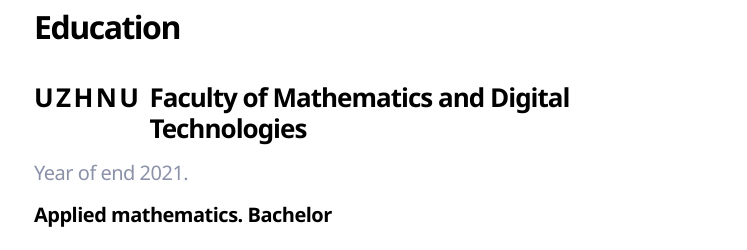
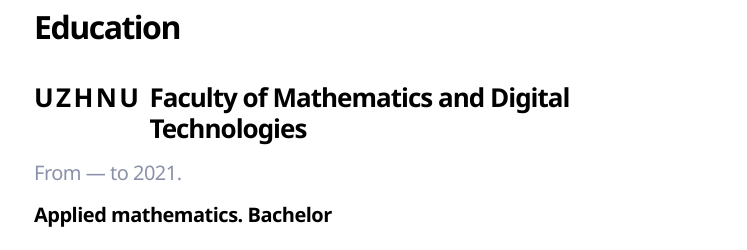
Before and after one commit to inbtwnr/myownwebsite, a Vue app: page /#/ in a window 1280 px wide. Shown: the part 4203-4453 px from the top of the page, without its empty margins (266-1013 px from the left). Built offline with nearby package versions, Linux system fonts and the light colour scheme.

Commit message:
Education Fix

```diff
--- a/src/components/education_components/EducationItem.vue
+++ b/src/components/education_components/EducationItem.vue
@@ -5,7 +5,9 @@
         <p class="paragraph-primary-semibold">{{ universityName }}</p>
         <p class="paragraph-primary-semibold">{{ faculty }}</p>
       </div>
-      <p class="paragraph-secondary-regular">Year of end {{ graduation }}.</p>
+      <p class="paragraph-secondary-regular">
+        From {{ Start }} — to {{ graduation }}.
+      </p>
     </div>
     <p class="paragraph-secondary-semibold">{{ speciality }}</p>
   </div>
@@ -14,6 +16,6 @@
 <script>
 export default {
   name: "EducationItem",
-  props: ["universityName", "graduation", "faculty", "speciality"],
+  props: ["universityName", "graduation", "faculty", "start", "speciality"],
 };
 </script>
--- a/src/components/education_components/EducationList.vue
+++ b/src/components/education_components/EducationList.vue
@@ -7,6 +7,7 @@
         class="education-block-item"
       >
         <education-item
+          :start="education.start"
           :university-name="education.universityName"
           :graduation="education.graduation"
           :faculty="education.faculty"
@@ -29,6 +30,7 @@
       educations: [
         {
           universityName: "UZHNU",
+          start: "2017",
           graduation: "2021",
           faculty: "Faculty of Mathematics and Digital Technologies",
           speciality: "Applied mathematics. Bachelor",
```
